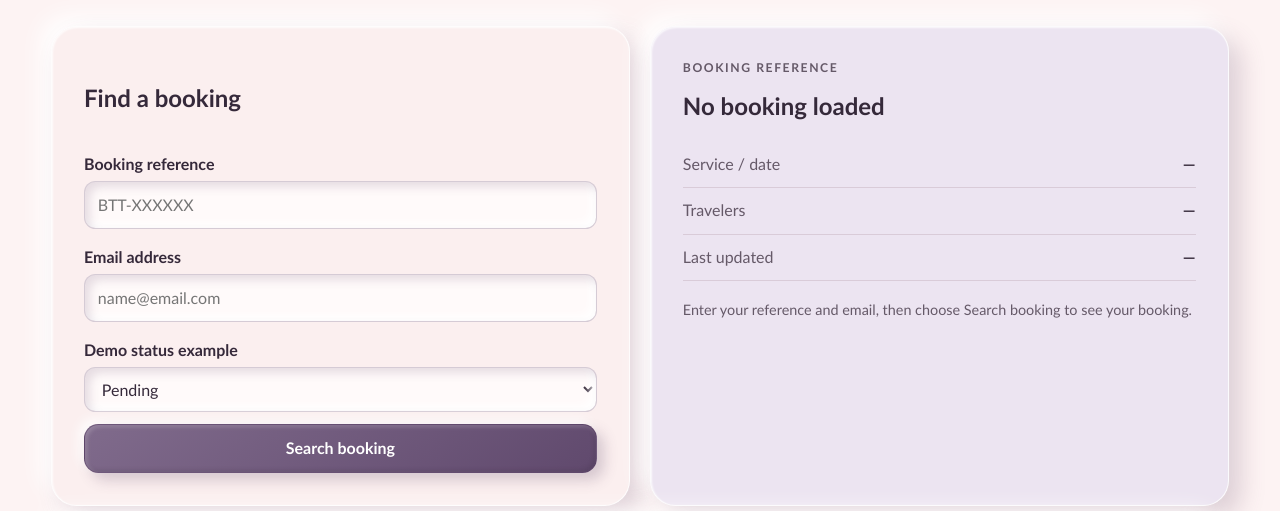
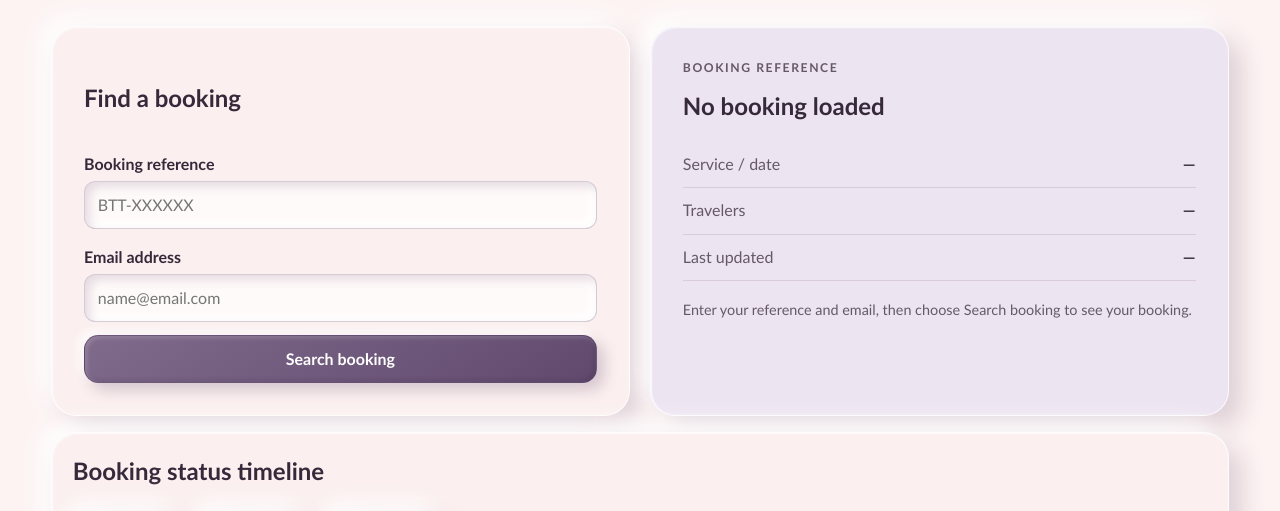
Before and after one commit to johnrafaelquebec46-afk/Team2_BearcatTravelandTours_SAD, a plain HTML site: page track_booking.html in a window 1280 px wide. Shown: the part 245-756 px from the top of the page. Drawn offline with Linux system fonts and the light colour scheme; no server answers.

Commit message:
removed demo elements

```diff
--- a/track_booking.html
+++ b/track_booking.html
@@ -35,16 +35,8 @@
       <form class="surface form-card" data-track-form>
         <h2>Find a booking</h2><label for="booking-ref">Booking reference</label><input id="booking-ref"
           name="reference" placeholder="BTT-XXXXXX" required><label for="track-email">Email address</label><input
-          id="track-email" name="email" type="email" placeholder="name@email.com" required><label for="demo-state">Demo
-          status example</label><select id="demo-state" name="status">
-          <option value="pending">Pending</option>
-          <option value="approved">Approved</option>
-          <option value="confirmed">Confirmed</option>
-          <option value="expired">Payment deadline passed</option>
-          <option value="closed">Closed by staff</option>
-          <option value="cancelled">Cancelled</option>
-          <option value="not-found">Not found</option>
-        </select><button class="button button-primary" type="submit">Search booking</button>
+          id="track-email" name="email" type="email" placeholder="name@email.com" required>
+          <button class="button button-primary" type="submit">Search booking</button>
       </form>
       <section class="surface content-card lavender-panel" data-track-preview>
         <p class="eyebrow">BOOKING REFERENCE</p>
```
